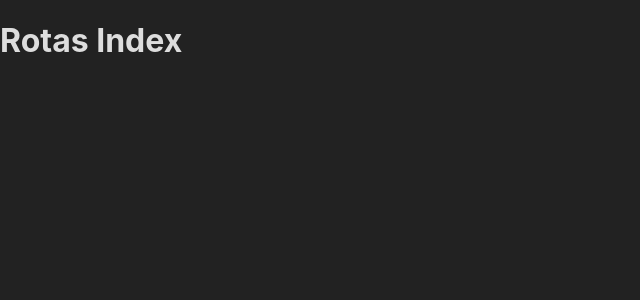
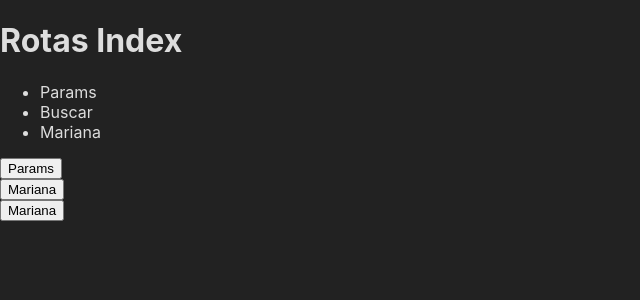
Before and after one commit to kleitonalbuquerque/next-fundamentos, a Next.js app: page /routes in a window 1280 px wide. Shown: the top 300 px of the page, without its empty margins (0-640 px from the left). Built offline with nearby package versions, Linux system fonts and the light colour scheme.

Commit message:
Navegando entre Páginas

```diff
--- a/src/pages/routes/[id]/[nome].jsx
+++ b/src/pages/routes/[id]/[nome].jsx
@@ -1,4 +1,5 @@
 import { useRouter } from "next/router";
+import Link from "next/link";
 
 export default function idENome() {
   const router = useRouter();
@@ -12,6 +13,9 @@ export default function idENome() {
       <h1>
         Rotas / {id} / {nome}
       </h1>
+      <Link href="/routes">
+        <button>Voltar</button>
+      </Link>
     </div>
   );
 }
--- a/src/pages/routes/[id]/buscar.jsx
+++ b/src/pages/routes/[id]/buscar.jsx
@@ -1,4 +1,5 @@
 import { useRouter } from "next/router";
+import Link from "next/link";
 
 export default function buscar() {
   const router = useRouter();
@@ -9,6 +10,9 @@ export default function buscar() {
   return (
     <div>
       <h1>Rotas / {id} / Buscar!!!</h1>
+      <Link href="/routes">
+        <button>Voltar</button>
+      </Link>
     </div>
   );
 }
--- a/src/pages/routes/index.jsx
+++ b/src/pages/routes/index.jsx
@@ -1,7 +1,51 @@
+import Link from "next/link";
+import router from "next/router";
+
 export default function rotas() {
+  function navegacaoSimples(url) {
+    router.push(url);
+  }
+
+  function navegacaoComParams() {
+    router.push({
+      pathname: "routes/params",
+      query: {
+        id: 123,
+        nome: "Mariana Oliveira de Albuquerque",
+        idade: 2,
+      },
+    });
+  }
+
   return (
     <div>
       <h1>Rotas Index</h1>
+      <ul>
+        <Link href="/routes/params?id=12&nome=Ana&idade=12">
+          <li>Params</li>
+        </Link>
+        <Link href="/routes/123/buscar">
+          <li>Buscar</li>
+        </Link>
+        <Link href="/routes/123/Mariana">
+          <li>Mariana</li>
+        </Link>
+      </ul>
+      <div
+        style={{
+          display: "flex",
+          flexDirection: "column",
+          alignItems: "flex-start",
+        }}
+      >
+        <button onClick={navegacaoComParams}>Params</button>
+        <button onClick={() => navegacaoSimples("/routes/123/Mariana")}>
+          Mariana
+        </button>
+        <button onClick={() => navegacaoSimples("/routes/123/Mariana")}>
+          Mariana
+        </button>
+      </div>
     </div>
   );
 }
```
Also changed, not shown: src/pages/routes/params.jsx (+6 -1 lines).
